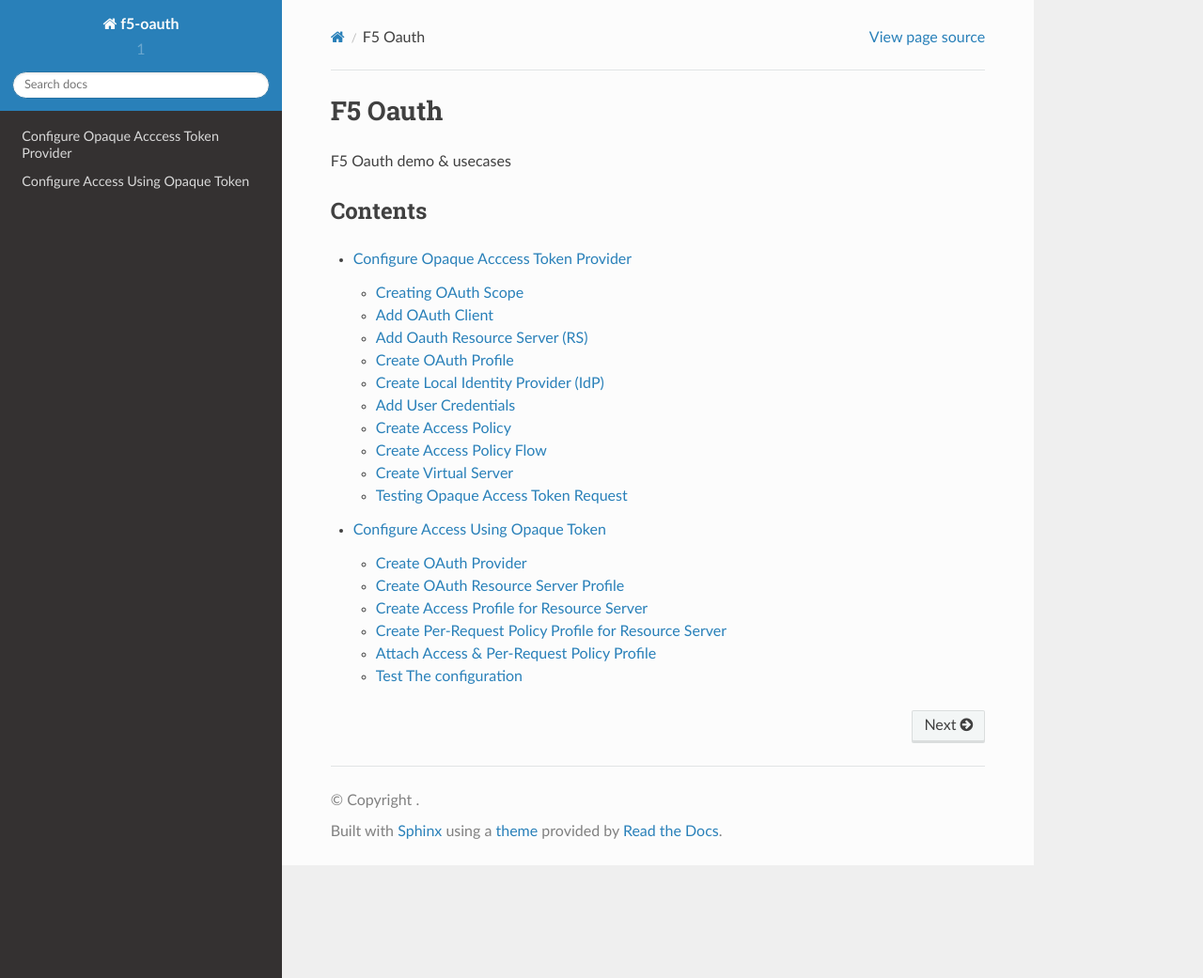
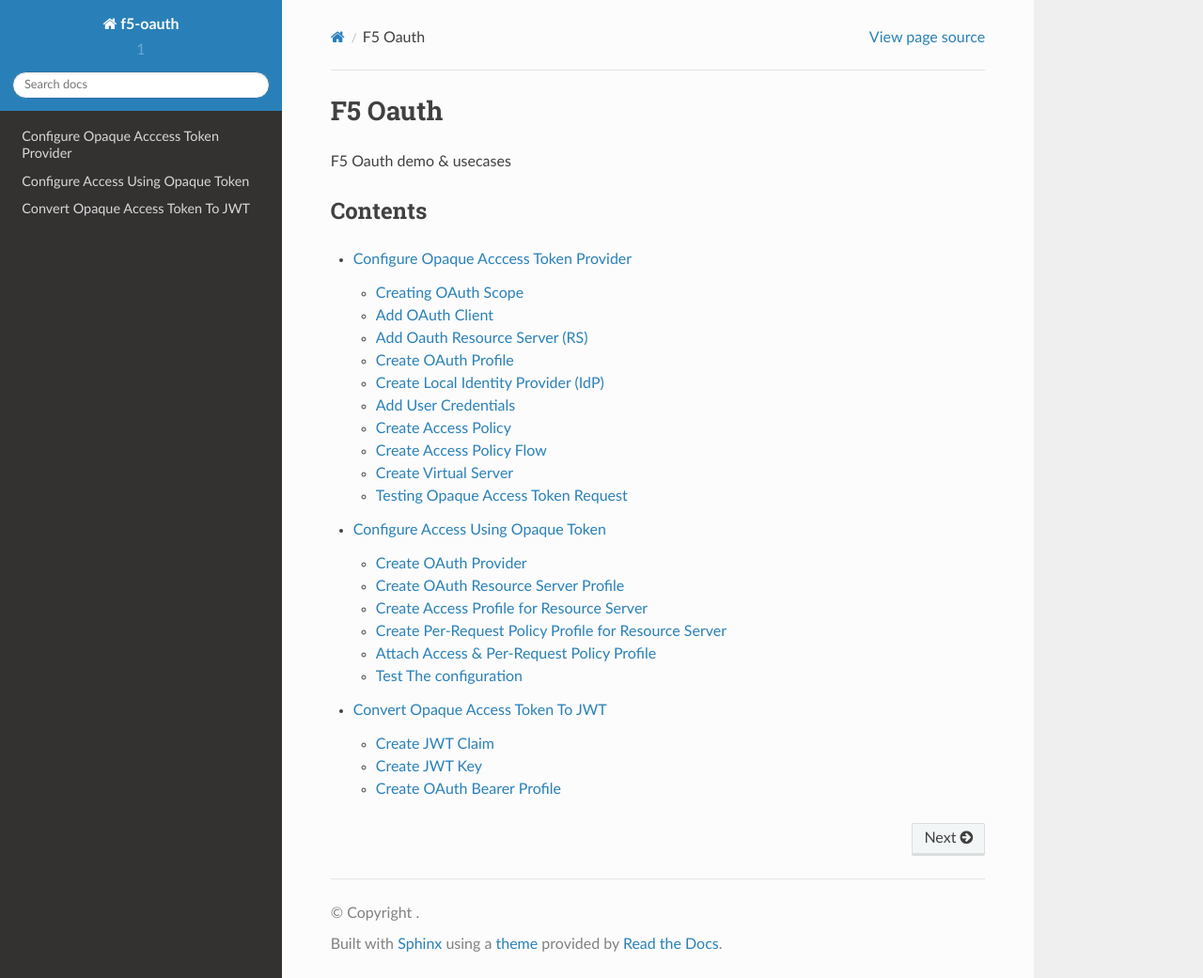
Before and after one commit to ardhynugroho/f5-oauth, a Sphinx documentation site: the page built from docs/source/index.rst, in a window 1280 px wide and 1041 px high. Shown: the whole window at 94% size. Built offline with Sphinx 7.4.7 and the Read the Docs theme 2.0.0, drawn with Linux system fonts in a browser that asks for light colours; part of the change alters nothing that is shown.

Commit message:
add topic

```diff
--- a/docs/source/index.rst
+++ b/docs/source/index.rst
@@ -10,3 +10,4 @@ Contents
 
    opaque-as
    opaque-rs
+   phantom
--- /dev/null
+++ b/docs/source/phantom.rst
@@ -0,0 +1,48 @@
+Convert Opaque Access Token To JWT
+====
+
+Create JWT Claim
+----
+
+Navigate menu to **Access  ››  Federation : OAuth Authorization Server : Claim**
+
+Configure with following parameters:
+
+- Name: username_internal
+- Claim Type: string
+- Claim Name: name
+- Claim Value: ``%{session.oauth.scope.last.introspect.username}``
+
+.. image:: img/301-jwt-claim-1.png
+
+Create JWT Key
+----
+
+Navigate menu to **Access  ››  Federation : JSON Web Token : Key Configuration**
+
+Configure new JWT key configuration with following parameters:
+
+- Name: api-jwt
+- ID: api-jwt
+- Type: Octet
+- Signing Algorithm: HS256
+- Shared Secret: rahasia
+
+.. image:: img/301-jwt-key-1.png
+
+Create OAuth Bearer Profile
+----
+
+Navigate menu to **Access  ››  Single Sign-On : OAuth Bearer**
+
+Click create and configure with following parameters:
+
+- Name
+- Token Source: Generate JWT
+- Issuer: ``https://percobaan``
+- Subject: clear the value or leave default
+- Signing Key: api-jwt
+- Scope: ``%{session.oauth.scope.last.introspect.scope}``
+- JWT Claims: Move ``username_internal`` from Available to Selected
+
+.. image:: img/301-sso-1.png
```
Also changed, not shown: docs/source/img/301-jwt-claim-1.png (added), docs/source/img/301-jwt-key-1.png (added), docs/source/img/301-sso-1.png (added).
